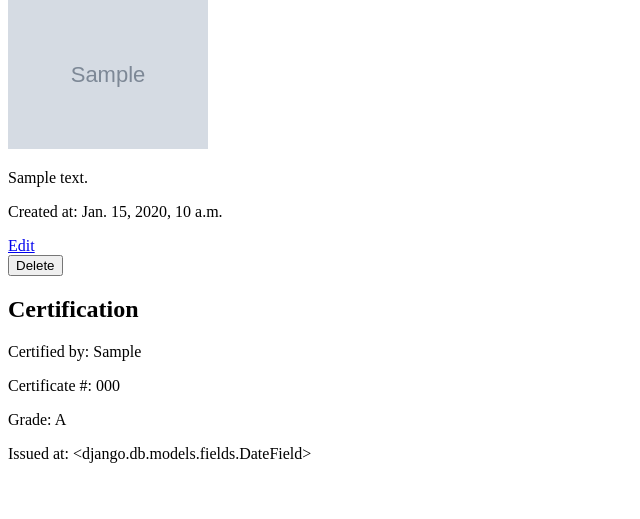
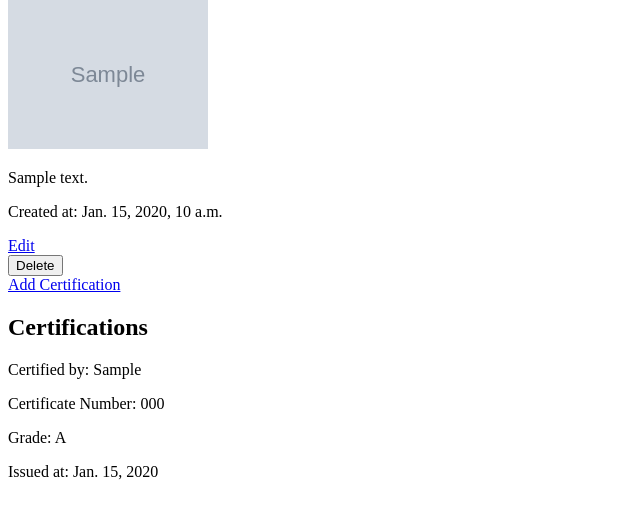
Before and after one commit to bazmo36/pearls-auction-djando-project, a Django app: page /pearls/1/ in a window 1280 px wide. Shown: the part 110-629 px from the top of the page, without its empty margins (0-640 px from the left). Run offline with Django 5.2, Linux system fonts and the light colour scheme; a user stored in the database is signed in; tables that the repository leaves empty hold one stand-in row (values such as "Sample post"); grey boxes marked "Sample" are stand-in pictures.

Commit message:
Change Pearl-Certification relationship to one-to-many and add certificate creation form

```diff
--- a/main_app/models.py
+++ b/main_app/models.py
@@ -30,11 +30,11 @@ class Certification(models.Model):
         ('C', 'C - Commercial Grade'),
     ]
 
-    pearl = models.OneToOneField('Pearl', on_delete=models.CASCADE, related_name="certification")
-    certified_by = models.CharField(max_length=100, help_text="Name of the certification authority")
+    pearl = models.ForeignKey(Pearl, related_name='certifications', on_delete=models.CASCADE)
+    certified_by = models.CharField(max_length=100)
     certificate_number = models.CharField(max_length=50, unique=True)
-    grade = models.CharField(max_length=3, choices=GRADE_CHOICES, help_text="Standardized pearl grading system.")
-    issued_at = models.DateField
+    grade = models.CharField(max_length=3, choices=GRADE_CHOICES)
+    issued_at = models.DateField(null=True, blank=True)
     certificate_image = models.ImageField(upload_to='certificates/', blank=True, null=True)
 
     def __str__(self):
--- a/main_app/templates/pearls/pearl_detail.html
+++ b/main_app/templates/pearls/pearl_detail.html
@@ -14,12 +14,20 @@
     </form>
     {%endif%}
 
-    {% if pearl.certification %}
-        <h2>Certification</h2>
-        <p>Certified by: {{ pearl.certification.certified_by }}</p>
-        <p>Certificate #: {{ pearl.certification.certificate_number }}</p>
-        <p>Grade: {{ pearl.certification.grade }}</p>
-        <p>Issued at: {{ pearl.certification.issued_at }}</p>
+    {% if request.user == pearl.owner %}
+    <a href="{% url 'certification_create' pearl.pk %}" class="btn btn-success">Add Certification</a>
     {% endif %}
 
+    {% if pearl.certifications.all %}
+    <h2>Certifications</h2>
+    {% for cert in pearl.certifications.all %}
+        <div class="certification">
+            <p>Certified by: {{ cert.certified_by }}</p>
+            <p>Certificate Number: {{ cert.certificate_number }}</p>
+            <p>Grade: {{ cert.grade }}</p>
+            <p>Issued at: {{ cert.issued_at }}</p>
+        </div>
+    {% endfor %}
+{% endif %}
+
 {% endblock %}
--- a/main_app/urls.py
+++ b/main_app/urls.py
@@ -1,5 +1,5 @@
 from django.urls import path
-from .views import HomePageView, ProfileView, SignUpView, PearlCreateView, PearlListView, PearlDetailView, PearlUpdateView, PearlDeleteView
+from .views import HomePageView, ProfileView, SignUpView, PearlCreateView, PearlListView, PearlDetailView, PearlUpdateView, PearlDeleteView, CertificationCreateView
 
 urlpatterns = [
     path("", HomePageView.as_view(), name="home"),
@@ -14,4 +14,6 @@ urlpatterns = [
     path("pearls/<int:pk>/update/", PearlUpdateView.as_view(), name="pearl_update"),
     path("pearls/<int:pk>/delete/", PearlDeleteView.as_view(), name="pearl_delete"),
 
+
+     path('pearls/<int:pk>/certifications/add/', CertificationCreateView.as_view(), name='certification_create'),
 ]
--- a/main_app/views.py
+++ b/main_app/views.py
@@ -1,11 +1,13 @@
-from django.shortcuts import render
+from django.urls import reverse
+from django.shortcuts import render, get_object_or_404
+from django.http import HttpResponseForbidden
 from django.views.generic import ListView, DetailView, CreateView, UpdateView, DeleteView
 from django.contrib.auth.models import User
 from django.contrib.auth.forms import UserCreationForm
 from django.contrib.auth.mixins import LoginRequiredMixin, UserPassesTestMixin
 from django.urls import reverse_lazy
-from .models import Pearl
-from .forms import PearlForm
+from .models import Pearl, Certification
+from .forms import PearlForm, CertificationForm
 
 
 # Create your views here.
@@ -94,3 +96,32 @@ class PearlDeleteView(LoginRequiredMixin,UserPassesTestMixin, DeleteView):
     def test_func(self):
         pearl = self.get_object()
         return self.request.user == pearl.owner
+
+
+
+
+class CertificationCreateView(CreateView):
+    model = Certification
+    form_class = CertificationForm
+    template_name = 'certifications/certification_form.html'
+
+    def dispatch(self, request, *args, **kwargs):
+
+        self.pearl = get_object_or_404(Pearl, pk=kwargs['pk'])
+
+        if self.pearl.owner != request.user:
+            return HttpResponseForbidden("You do not have the permission to certify this pearl.")
+
+        return super().dispatch(request, *args, **kwargs)
+
+    def form_valid(self, form):
+        form.instance.pearl = self.pearl
+        return super().form_valid(form)
+
+    def get_context_data(self, **kwargs):
+        context= super().get_context_data(**kwargs)
+        context['pearl'] =self.pearl
+        return context
+
+    def get_success_url(self):
+        return reverse('pearl_detail', kwargs={'pk': self.pearl.pk})
```
Also changed, not shown: main_app/forms.py (+11 -1 lines), main_app/templates/certifications/certification_form.html (added, +10 -0 lines), main_app/migrations/0005_certification_issued_at_and_more.py (added), main_app/migrations/0006_alter_certification_pearl.py (added).
